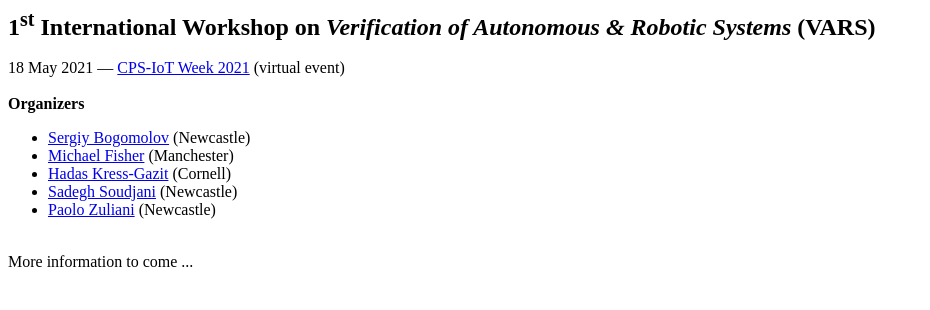
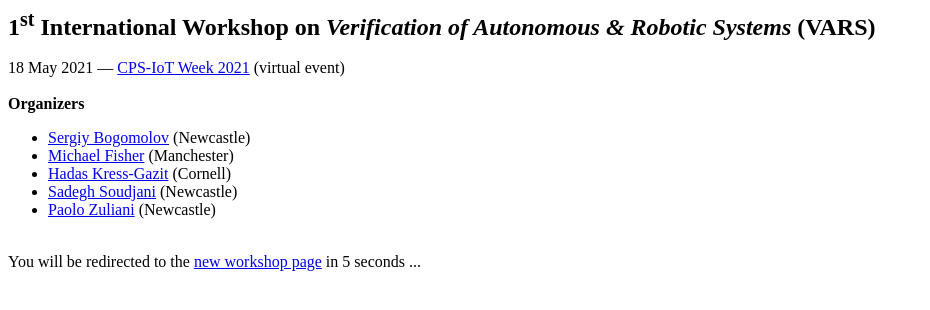
Before and after one commit to vars-workshop/vars-workshop.github.io, a plain HTML site: page 2021/index.html in a window 1280 px wide. Shown: the whole page, without its empty margins (0-930 px from the left). Drawn offline with Linux system fonts and the light colour scheme.

Commit message:
redirect to new page

```diff
--- a/2021/index.html
+++ b/2021/index.html
@@ -24,4 +24,5 @@
 </ul>
 
 <br>
-More information to come ...
+You will be redirected to the <meta http-equiv = "refresh" content = "5; url = https://hycodev.com/VARS2021/" />
+   <a href="https://hycodev.com/VARS2021/" target="_blank">new workshop page</a> in 5 seconds ...
```
